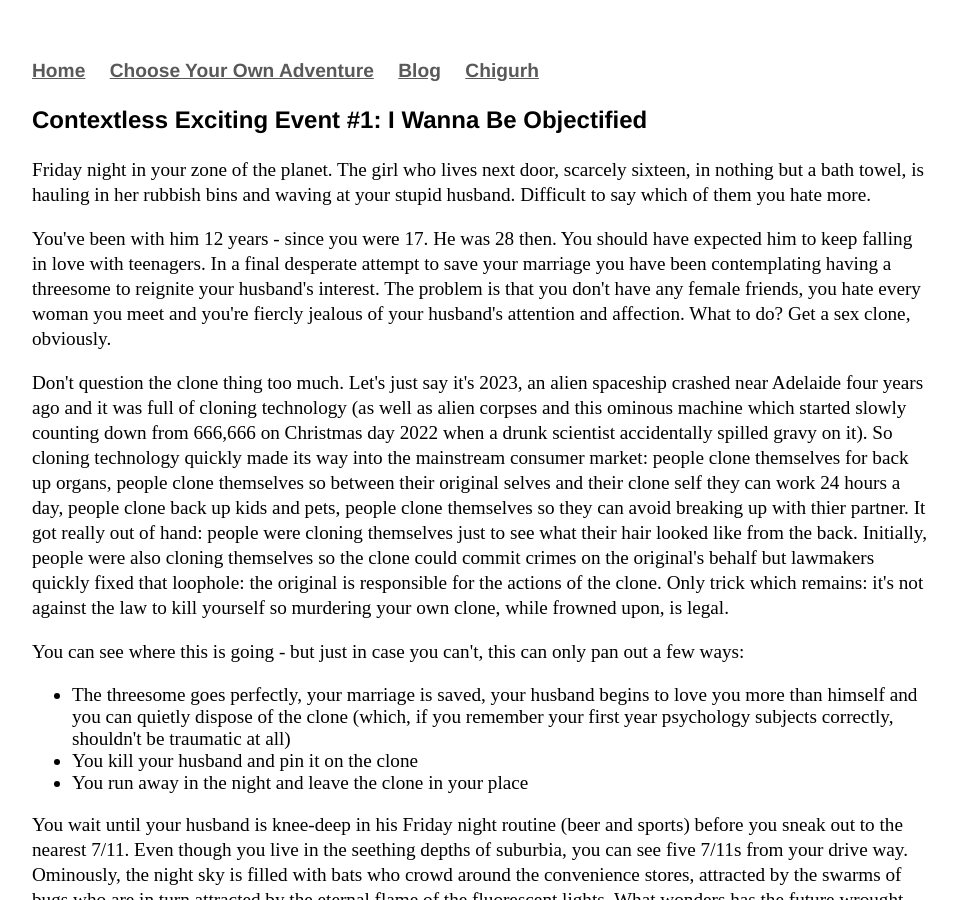
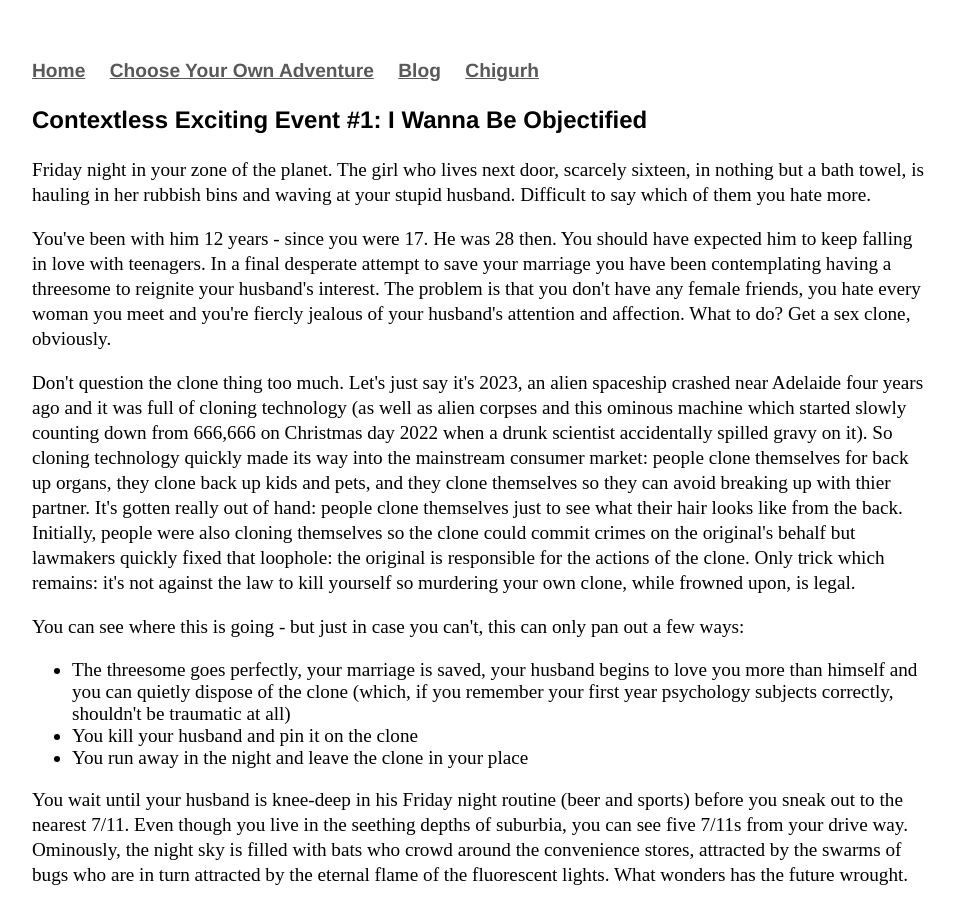
Before and after one commit to Pinelife/pinelife.github.io, a Jekyll site: the page built from Hellhole/excitingevent1.html, in a window 1280 px wide and 900 px high. Shown: the whole window, without its empty margins (160-1117 px from the left). Built offline with Jekyll 4.4.1, drawn with Linux system fonts in a browser that asks for light colours; some of the changed text lies outside the part shown.

Commit message:
Update excitingevent1.html

```diff
--- a/Hellhole/excitingevent1.html
+++ b/Hellhole/excitingevent1.html
@@ -16,10 +16,9 @@
 <p>
 Don't question the clone thing too much. Let's just say it's 2023, an alien spaceship crashed near Adelaide four years ago and it was full of cloning
   technology (as well as alien corpses and this ominous machine which started slowly counting down from 666,666 on Christmas day 2022 when a drunk scientist accidentally spilled gravy on it).
-  So cloning technology quickly made its way into the mainstream consumer market: people clone themselves for back up organs, people clone
-  themselves so between their original selves and their clone self they can work 24 hours a day, people clone back up kids and pets,
-  people clone themselves so they can avoid breaking up with thier partner. It got really out of hand: people were cloning themselves just
-  to see what their hair looked like from the back. Initially, people were also cloning themselves so the clone could commit crimes on the
+  So cloning technology quickly made its way into the mainstream consumer market: people clone themselves for back up organs, they clone back up kids and pets, and
+  they clone themselves so they can avoid breaking up with thier partner. It's gotten really out of hand: people clone themselves just
+  to see what their hair looks like from the back. Initially, people were also cloning themselves so the clone could commit crimes on the
   original's behalf but lawmakers quickly fixed that loophole: the original is responsible for the actions of the clone.
   Only trick which remains: it's not against the law to kill yourself so murdering your own clone, while frowned upon, is legal.
 </p>
@@ -94,10 +93,11 @@
 <p>You shouldn't have let her watch so much <i>Friends</i>.</p>
 <p>Apparently unsure of what to do, the clone begins to paw at your breasts and clumsily lick your neck. You leave your hands limp on the bed.
   She takes her underwear off, stradles you and rubs herself against you in a wildly overblown performance of ecstasy.
-  You shouldn't have let her watch so much porn. From the far end of the house you can hear Shrek grumbling about his outhouse.
-  Does what's happening to you right now count as sex or is this just masturbation - either way you're not really in the mood, but the
-  clone is valiantly trying to turn a 'meh' into a 'yes'.
+  You shouldn't have let her watch so much porn. As her fingertips near your cervix you wonder: does what's happening to you right now count as sex or
+  is this just masturbation? Either way you're not really in the mood, but the clone is valiantly trying to turn a 'meh' into a 'yes'.
 </p>
 <p>
-
-</p>
+  She hasn't kissed you yet. You should have made her watch porn from the romantic category. You cup her face in your hands to still
+  her industrious genial kneading and she looks up at you along your naked body. She's been alive for less than 24 hours.
+  From the far end of the house you can hear Shrek grumbling about his outhouse.
+  </p>
```
